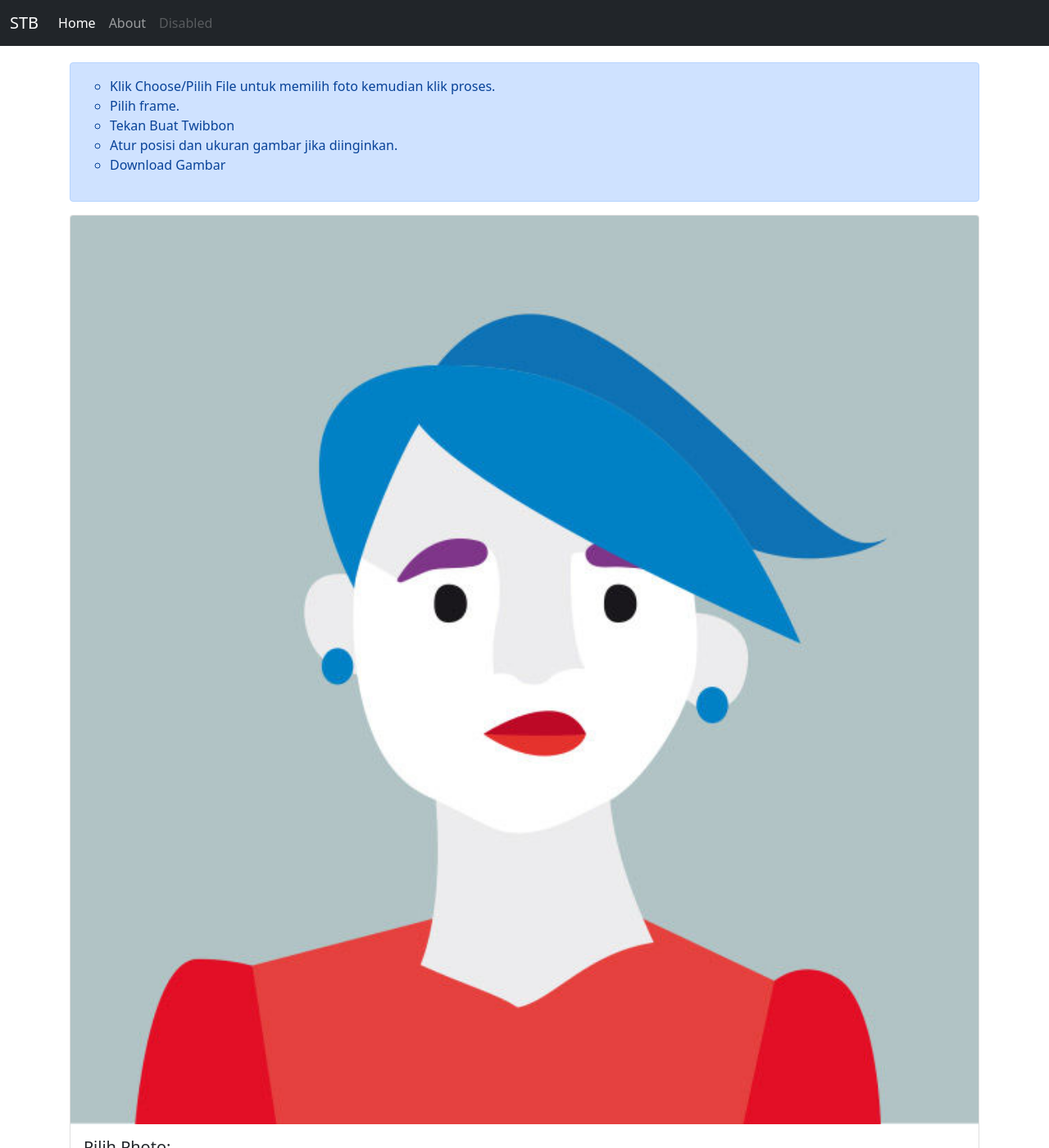
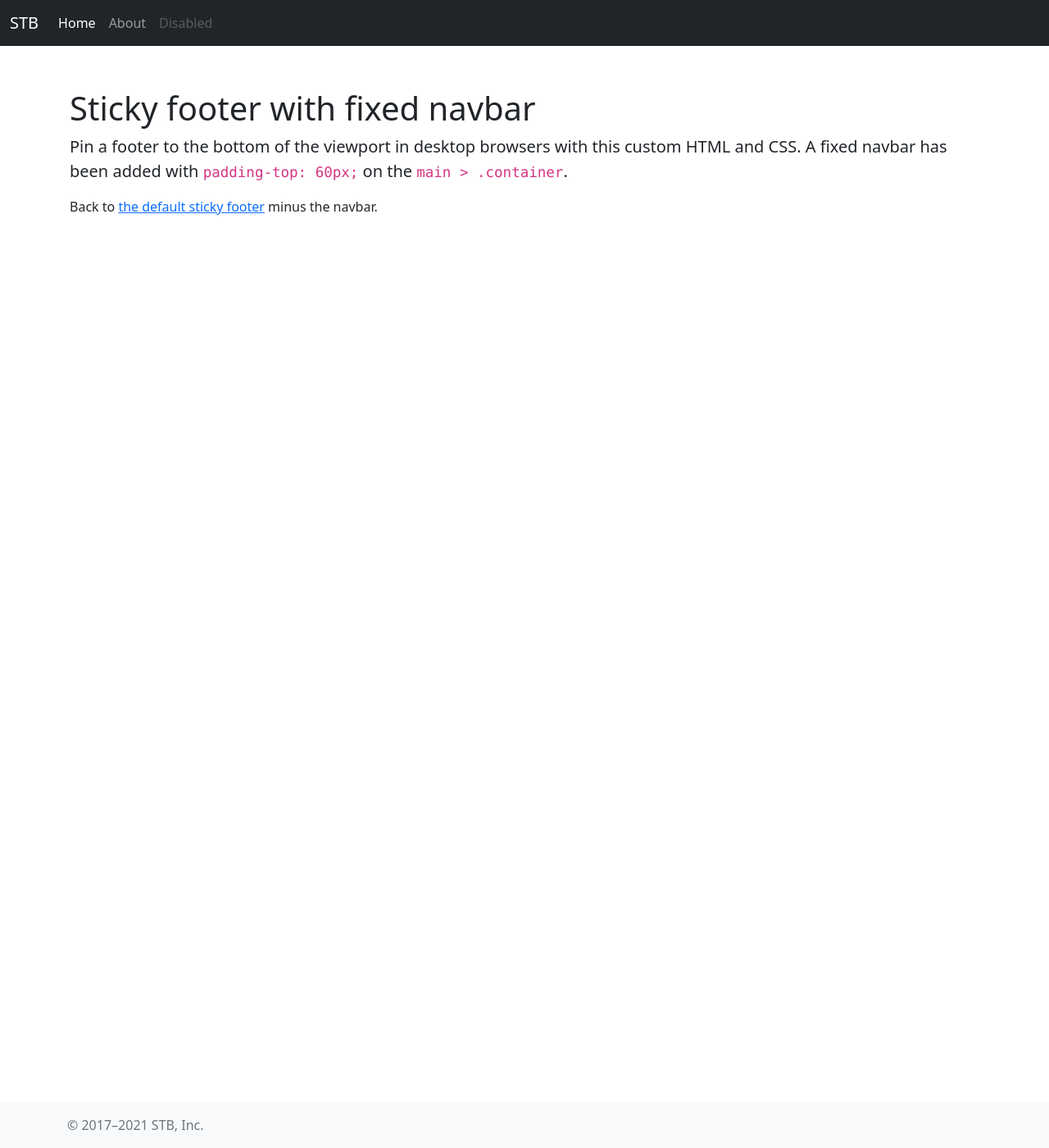
Before and after one commit to createwebid/web, a Jekyll site: the page built from index.html, in a window 1280 px wide and 1400 px high. Shown: the whole window at 82% size. Built offline with Jekyll 4.4.1, drawn with Linux system fonts in a browser that asks for light colours; some of the changed text lies outside the part shown.

Commit message:
Update index.html

```diff
--- a/index.html
+++ b/index.html
@@ -3,48 +3,7 @@
 title:  'Hello World!'
 ---
 
-<p><div class="alert alert-primary" role="alert">
-  <ul class="list-unstyled">
-  <ul>
-  <li>Klik Choose/Pilih File untuk memilih foto kemudian klik proses.</li>
-  <li>Pilih frame.</li>
-  <li>Tekan Buat Twibbon</li>
-  <li>Atur posisi dan ukuran gambar jika diinginkan.</li>
-  <li>Download Gambar</li>
-  </ul>
-  </ul>
-</div></p>
-
-<p><div class="card">
-  <img src="img/nan.jpg" class="card-img-top" alt="...">
-  <div class="card-body">
-    <h5 class="card-title">Pilih Photo:</h5>
-    <p><div class="input-group">
-    <input accept="image/*" type="file" class="form-control" id="input-photo" aria-describedby="input-photo" aria-label="Upload">
-    <button class="btn btn-outline-primary" type="button" id="btn-set-photo">Proses</button>
-    </div></p>
-
-    <p><div class="btn-group" role="group" aria-label="Basic outlined example">
-    <button id="btn-process" type="button" class="btn btn-outline-primary">Buat Twibbon</button>
-    <button id="downloadButton" type="button" class="btn btn-outline-success">Download</button>
-    </div></p>
+<h1 class="mt-5">Sticky footer with fixed navbar</h1>
+    <p class="lead">Pin a footer to the bottom of the viewport in desktop browsers with this custom HTML and CSS. A fixed navbar has been added with <code class="small">padding-top: 60px;</code> on the <code class="small">main &gt; .container</code>.</p>
+    <p>Back to <a href="/docs/5.0/examples/sticky-footer/">the default sticky footer</a> minus the navbar.</p>
   </div>
-</div></p>
-
-   <p><div class="card" id="frame-selection-wrapper">
-   <div class="card-body">
-    <h5 class="card-title">Pilih Twibbon:</h5>
-    <h6 class="card-subtitle mb-2 text-muted">Kategori:</h6>
-    <select class="form-select form-select-lg mb-3" aria-label=".form-select-lg example" id="frame-category">
-    <option selected>Pilih Twibbon</option>
-    </select>
-    <p>Frame List:</p>
-      <div class="preview-wrapper">
-        <div id="frame-list" class="freme-list row"></div>
-      </div>
-      <p>Selected: <span id="preview-frame-name"><code>Belum ada frame yang dipilih, silakan pilih salah satu dari frame yang tersedia</code></span></p>
-      <div class="preview-wrapper" style="display: none;">
-        <img id="preview-frame" />
-      </div>
-  </div>
-   </div></p>
```
